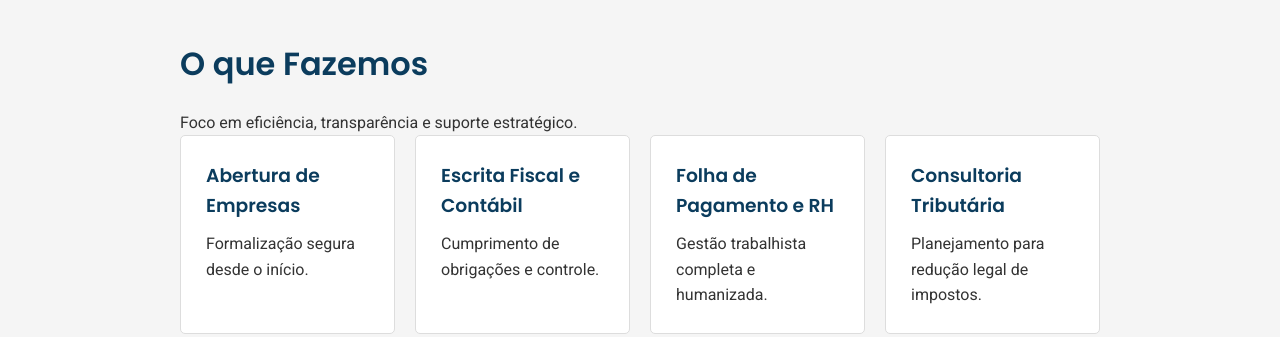
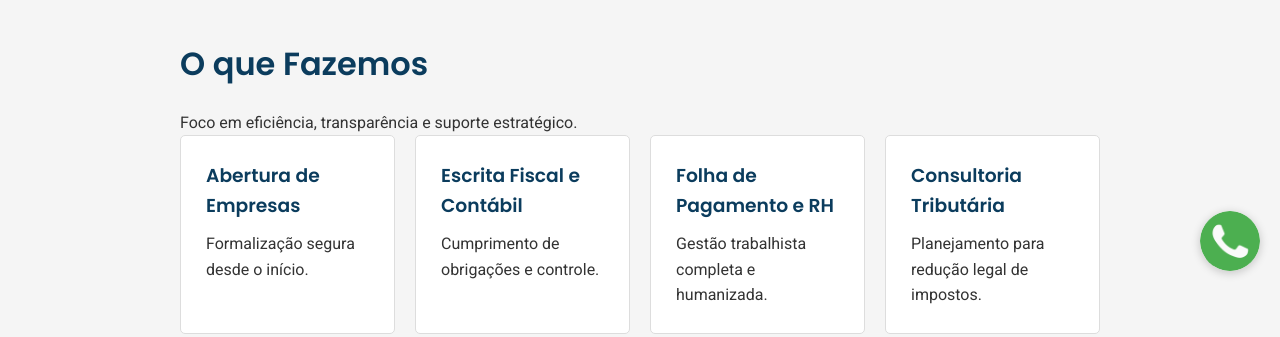
Before and after one commit to ADDEPCode/InnnovareContabil, a plain HTML site: page index.html in a window 1280 px wide. Shown: the part 501-838 px from the top of the page. Drawn offline with Linux system fonts and the light colour scheme.

Commit message:
Sugundo commit

```diff
--- a/index.html
+++ b/index.html
@@ -119,6 +119,8 @@
             <p>Innovare Contabilidade (CNPJ: 29.728.044/0001-14)</p>
         </div>
     </footer>
-
+    <a href="https://wa.me/5519993103310" class="whatsapp-float" target="_blank">
+        <img src="img/whatsapp-icon.png" alt="Fale Conosco pelo WhatsApp">
+    </a>
 </body>
 </html>
--- a/style.css
+++ b/style.css
@@ -89,3 +89,48 @@ h2 { font-family: 'Poppins', sans-serif; font-size: 32px; color: #0B3C5D; margin
     .about-flex { flex-direction: column; }
     h2 { font-size: 28px; }
 }
+
+/* ---------------------------------- */
+/* 7. BOTÃO FLUTUANTE WHATSAPP        */
+/* ---------------------------------- */
+
+.whatsapp-float {
+/*
+    'position: fixed' é o que faz o botão flutuar.
+    Ele "tira" o elemento do layout normal e o fixa na
+    tela do navegador, mesmo quando rolamos a página.
+*/
+position: fixed;
+
+/* Posição: 20px do canto inferior, 20px do canto direito */
+bottom: 20px;
+right: 20px;
+
+/* 'z-index' define a "profundidade" do elemento.
+    Um número alto garante que ele fique na FRENTE
+    de todos os outros conteúdos.
+*/
+z-index: 100;
+}
+
+.whatsapp-float img {
+width: 60px;  /* Tamanho do ícone */
+height: 60px;
+border-radius: 50%; /* Deixa a imagem perfeitamente redonda */
+
+/* Uma sombra leve para dar destaque */
+box-shadow: 0 2px 10px rgba(0, 0, 0, 0.2);
+
+/* Uma transição suave para o efeito de 'hover' */
+transition: transform 0.2s;
+}
+
+/* Efeito de 'hover' (passar o mouse) */
+.whatsapp-float:hover img {
+/*
+    Este é um efeito simples de 'hover'.
+    Ele aumenta o botão levemente (10%)
+    para mostrar que é interativo.
+*/
+transform: scale(1.1);
+}
```
Also changed, not shown: img/whatsapp-icon.png (added), 1 other file.
